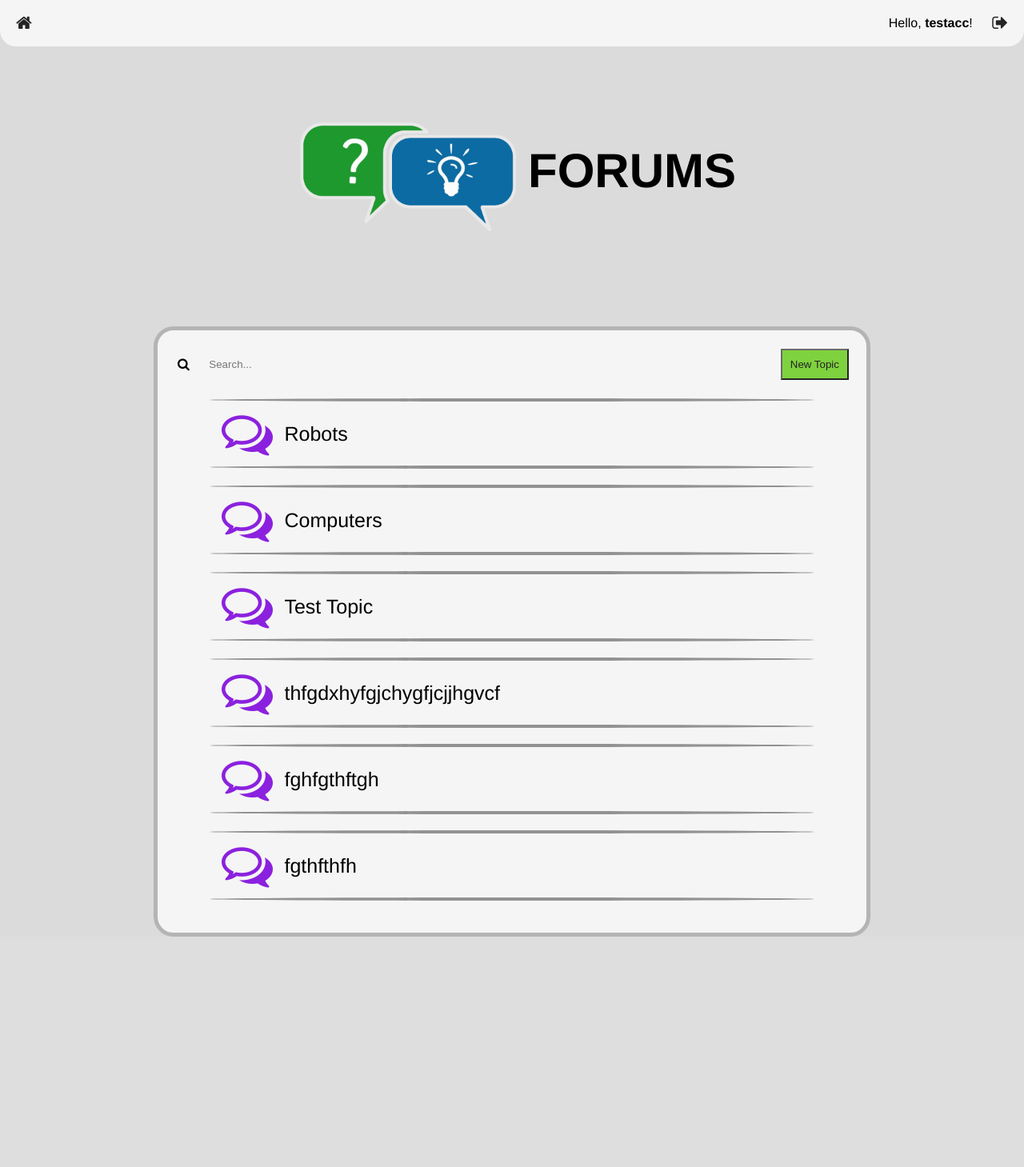
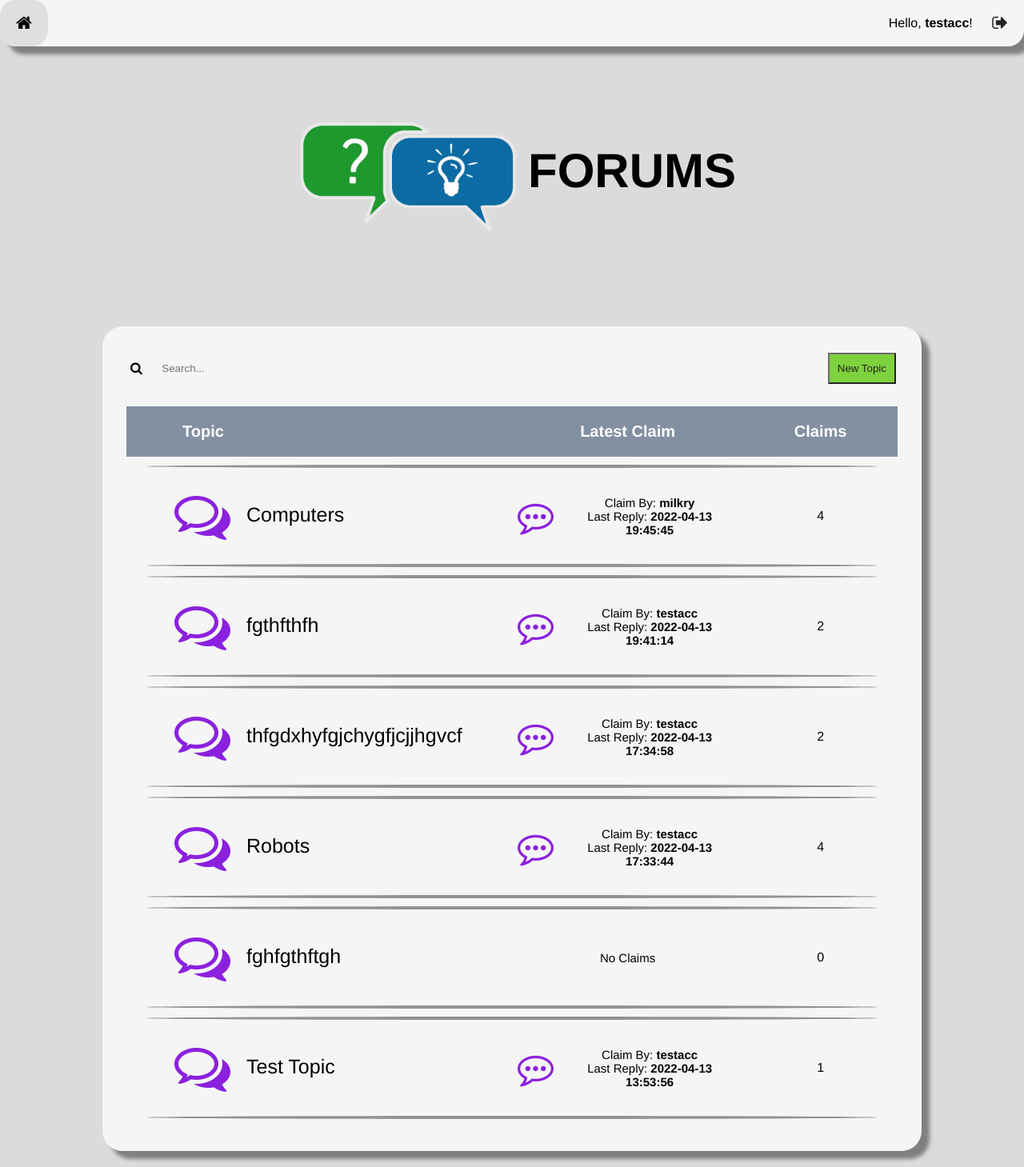
Before and after one commit to Milkry/Forums-Website, a Flask app: page / in a window 1280 px wide. Shown: the whole page at 80% size. Before the commit the page ends 1171 px from the top, so only its background shows below. Run offline with Flask 2, Linux system fonts and the light colour scheme; a user stored in the database is signed in; data comes from the database, SQL or seed files in the repository; both versions use the stored data as it was after the commit.

Commit message:
A ton of small and design improvements

```diff
--- a/server.py
+++ b/server.py
@@ -7,6 +7,8 @@ app.secret_key = b'jGqNj?O}&6n<]&}mG+nS)([Smk6{P>k5>F^d:qJ2&z:qZQf}blH0=bm/my"&(
 
 # Make a json config file to store the database name
 PATH = "./ScriptsDB/forums.db"
+
+# IMPLEMENT LAST VISIT FOR USER [CHANGE_NEEDED]
 
 
 @app.errorhandler(404)
@@ -30,25 +32,20 @@ def register(username, password):
         db = sqlite3.connect(PATH)
         cursor = db.cursor()
         # Determine if the account already exists
-        accoundFound = False
         account = cursor.execute(
             "select userID from user where userName=?", (username,))
         for row in account:
-            accoundFound = True
-        # If it does, then return an error and let the user know. Else create it.
-        if accoundFound:
             return 'USER_EXISTS'
-        else:
-            cursor.execute(
-                "insert into user (userName, passwordHash, isAdmin, creationTime, lastVisit) values (?, ?, 0, julianday('now'), 0)", (username, hashPassword(password),))
-            newAccount = cursor.execute(
-                "select userID from user where userName=?", (username,))
-            for row in newAccount:
-                session["userID"] = row[0]
-                session["Username"] = getUsername(row[0])
-            db.commit()
-            db.close()
-            return 'USER_CREATED'
+        cursor.execute(
+            "insert into user (userName, passwordHash, isAdmin, creationTime, lastVisit) values (?, ?, 0, julianday('now'), 0)", (username, hashPassword(password),))
+        db.commit()
+        newAccount = cursor.execute(
+            "select userID from user where userName=?", (username,))
+        for row in newAccount:
+            session["userID"] = row[0]
+            session["Username"] = username
+        db.close()
+        return 'USER_CREATED'
     return 'MISSING_DATA'
 
 
@@ -97,11 +94,16 @@ def displayClaimsOfTopic(topicId):
     cursor = db.cursor()
     claimList = []
     claims = cursor.execute(
-        "select claimID from claim where topic=?", (topicId,))
+        "select claimID, postingUser, creationTime, updateTime, text from claim where topic=? order by updateTime desc", (topicId,))
     for row in claims:
-        claimId = row[0]
-        claimList.append(claimId)
-    return render_template("Claims.html", loggedIn=True, topicId=topicId, topicName=getTopicName(topicId), claims=claimList)
+        class Claim:
+            Id = row[0]
+            Username = getUsername(row[1])
+            CreatedAt = convertJulianTime(row[2], "FULL")
+            UpdatedAt = convertJulianTime(row[3], "FULL")
+            Text = row[4][:25] + str("...")
+        claimList.append(Claim)
+    return render_template("Claims.html", loggedIn=loggedIn, topicId=topicId, topicName=getTopicName(topicId), claims=claimList)
 
 
 # Submit a topic
@@ -110,7 +112,7 @@ def createTopic(topicName):
     if isUserLoggedIn():
         db = sqlite3.connect(PATH)
         cursor = db.cursor()
-        cursor.execute("insert into topic (topicName, postingUser, creationTime, updateTime) values (?, ?, julianday('now'), 0)",
+        cursor.execute("insert into topic (topicName, postingUser, creationTime, updateTime) values (?, ?, julianday('now'), julianday('now'))",
                        (topicName, getUserIDFromSession(),))
         db.commit()
         db.close()
@@ -184,19 +186,18 @@ def createClaim(topicId, userId):
 
     db = sqlite3.connect(PATH)
     cursor = db.cursor()
-    cursor.execute("insert into claim (topic, postingUser, creationTime, updateTime, text) values (?, ?, julianday('now'), 0, ?)",
-                   (topicId, userId, request.form["claimText"],))
+    text = request.form["claimText"]
+    currentTime = getCurrentJulianTime()
+    cursor.execute("insert into claim (topic, postingUser, creationTime, updateTime, text) values (?, ?, ?, ?, ?)",
+                   (topicId, userId, currentTime, currentTime, text,))
     claim = cursor.execute(
-        "select claimID from claim where text=?", (request.form["claimText"],))  # Instead of searching the database using the claimText, use the creationTime [CHANGE_NEEDED]
+        "select claimID from claim where creationTime=?", (currentTime,))  # Instead of searching the database using the claimText, use the creationTime [CHANGE_NEEDED]
     for row in claim:
         claimId = row[0]
-    if not claimId:
-        # Handle the internal server error better here [CHANGE_NEEDED]
-        db.close()
-        return 'ClaimId was not initialized.'
+    cursor.execute(
+        "update topic set updateTime=julianday('now') where topicID=?", (topicId,))
     db.commit()
     db.close()
-    updateTimeTopic(topicId)
     return redirect("/" + str(topicId) + "/" + str(claimId))
 
 
@@ -257,11 +258,13 @@ def newReplyToReply(topicId, claimId, parentId):
     db.commit()
     Id = cursor.execute(
         "select replyTextID from replyText where creationTime=?", (creationTime,))
-    replyId = 0
     for row in Id:
         replyId = row[0]
     cursor.execute("insert into replyToReply (reply, parent, replyToReplyRelType) values (?, ?, ?)",
                    (replyId, parentId, replyType,))
+    db.commit()
+    cursor.execute(
+        "update claim set updateTime=julianday('now') where claimID=?", (claimId,))
     db.commit()
     db.close()
     return redirect("/" + str(topicId) + "/" + str(claimId))
@@ -342,14 +345,54 @@ def getUserTotalPosts(id):
     return -1
 
 
-# Returns a json string with all the topics in the database
+# Returns the total amount of claims a topic has
+def getTotalClaimsInTopic(topicId):
+    db = sqlite3.connect(PATH)
+    cursor = db.cursor()
+    claim = cursor.execute(
+        "select count(*) from claim where topic=?", (topicId,))
+    for row in claim:
+        return row[0]
+
+
+# Returns the newest/latest claim created in a topic
+def getLatestClaimInTopic(topicId):
+    db = sqlite3.connect(PATH)
+    cursor = db.cursor()
+    latestClaim = cursor.execute(
+        "select claimID, postingUser, updateTime from claim where topic=? order by updateTime desc limit 1", (topicId,))
+
+    class LatestClaim:
+        HasClaim = False
+    for row in latestClaim:
+        class LatestClaim:
+            HasClaim = True
+            Id = row[0]
+            Username = getUsername(row[1])
+            UpdatedAt = convertJulianTime(row[2], "FULL")
+    return LatestClaim
+
+
+# Returns all the topics available
 def getAllTopics():
     db = sqlite3.connect(PATH)
     cursor = db.cursor()
-    topics = cursor.execute("select topicName from topic")
+    topics = cursor.execute(
+        "select topicID, topicName, postingUser from topic order by updateTime desc")
     topicList = []
     for row in topics:
-        topicList.append(row[0])
+        topicId = row[0]
+        topicName = row[1]
+        poster = row[2]
+
+        class Topic:
+            Id = topicId
+            Name = topicName
+            Creator = getUsername(poster)
+            Claims = getTotalClaimsInTopic(Id)
+            Claim = getLatestClaimInTopic(Id)
+        topicList.append(Topic)
+
     db.close()
     return topicList
 
@@ -429,7 +472,7 @@ def getAllReplies(claimId):
     replyList = []  # This list will contain all the replies
 
     allClaimReplies = cursor.execute(
-        "select reply from replyToClaim where claim=?", (claimId,))  # Grab the reply type as well and showcase it [CHANGE_NEEDED]
+        "select reply from replyToClaim where claim=?", (claimId,))
     temp = []
     for row in allClaimReplies:
         temp.append(row[0])
@@ -447,6 +490,7 @@ def getAllReplies(claimId):
             isReplyToReply = False
             Id = cId
             Text = text
+            ReplyType = getReplyType(Id, "CLAIM")
             Username = getUsername(userId)
             JoinDate = getUserJoinDate(userId)
             ReplyPostDate = convertJulianTime(createdAt, "DATE")
@@ -475,6 +519,7 @@ def getAllReplies(claimId):
             isReplyToReply = True
             Id = rId
             Text = text
+            ReplyType = getReplyType(Id, "REPLY")
             ReplyingToId = parent.Id
             ReplyingToUsername = getUsername(parent.UserId)
             ReplyingToText = parent.Text
@@ -486,6 +531,34 @@ def getAllReplies(claimId):
         replyList.append(ReplyReply)
 
     return replyList
+
+
+# Returns the reply type text (Clarification/Counterargument/Evidence/Support/etc.)
+def getReplyType(replyId, typeOfReply):
+    if str(typeOfReply).upper() == "CLAIM":
+        db = sqlite3.connect(PATH)
+        cursor = db.cursor()
+        type = cursor.execute(
+            "select replyToClaimRelType from replyToClaim where reply=?", (replyId,))
+        for row in type:
+            typeId = row[0]
+        claimType = cursor.execute(
+            "select claimReplyType from replyToClaimType where claimReplyTypeID=?", (typeId,))
+        for row in claimType:
+            return row[0]
+    elif str(typeOfReply).upper() == "REPLY":
+        db = sqlite3.connect(PATH)
+        cursor = db.cursor()
+        type = cursor.execute(
+            "select replyToReplyRelType from replyToReply where reply=?", (replyId,))
+        for row in type:
+            typeId = row[0]
+        replyType = cursor.execute(
+            "select replyReplyType from replyToReplyType where replyReplyTypeID=?", (typeId,))
+        for row in replyType:
+            return row[0]
+    else:
+        return "INVALID TYPE"
 
 
 # Returns true if the topicId given exists in the database and false if not
@@ -511,16 +584,6 @@ def getTopicName(id):
         return row[0]
     db.close()
     return "NULL"
-
-
-# Updates the "updateTime" column of a specific topic
-def updateTimeTopic(topicId):
-    db = sqlite3.connect(PATH)
-    cursor = db.cursor()
-    cursor.execute(
-        "update topic set updateTime=julianday('now') where topicID=?", (topicId,))
-    db.commit()
-    db.close()
 
 
 # Returns the date and time of when a claim was last updated
--- a/static/CSS/global.css
+++ b/static/CSS/global.css
@@ -5,14 +5,19 @@
  :root {
      --primary: #8B21DE;
      --secondary: #6acc1f;
+     --third: #8290a2;
      --background: rgb(219, 219, 219);
      --background2: whitesmoke;
      --text: black;
+     --text2: white;
      --icon: black;
+     --icon2: white;
      --form: whitesmoke;
-     --highlight: rgb(180, 180, 180);
+     --highlight: rgb(223, 223, 223);
      --border: rgb(180, 180, 180);
      --link: dodgerblue;
+     --containerShadow: gray;
+     --admin:rgb(202, 0, 0);
  }
 
 /* ###################### CSS IDS ###################### */
@@ -63,8 +68,7 @@ a {
 hr {
     border: 2px solid #929292;
     border-radius: 50%;
-    margin-left: 25px;
-    margin-right: 25px;
+    margin: 10px 25px 10px 25px;
 }
 
 input[type=text],
@@ -105,12 +109,13 @@ input[type=password]:focus {
 
 .forumsContainer {
     background-color: var(--background2);
-    border: 5px solid var(--border);
     border-radius: 25px;
-    padding: 20px;
+    box-shadow: 10px 10px 5px var(--containerShadow);
+    padding: 30px;
     margin-top: 40px;
-    margin-left: 15%;
-    margin-right: 15%;
+    margin-left: 10%;
+    margin-right: 10%;
+    margin-bottom: 20px;
 }
 
 .searchField {
@@ -151,8 +156,21 @@ input[type=password]:focus {
     opacity: 1;
 }
 
+.accountContainer {
+    background-color: var(--form);
+    border: 5px solid black;
+    box-shadow: 0 0 10px 10px rgb(29, 29, 29);
+    border-radius: 20px;
+    margin: 20px;
+    height: 100%;
+    padding: 30px;
+    width: 25%;
+    float: right;
+}
+
 .blackbarContainer {
     background-color: var(--background2);
+    box-shadow: 10px 10px 5px var(--containerShadow);
     text-align: right;
     display: block;
     border-bottom-left-radius: 20px;
@@ -171,7 +189,7 @@ input[type=password]:focus {
 
 .blackbarButtons:active,
 .blackbarButtons:hover {
-    background-color: rgba(190, 190, 190, 0.25);
+    background-color: var(--highlight);
     border-radius: 20px;
     opacity: 1;
 }
@@ -197,6 +215,7 @@ input[type=password]:focus {
 .btn:active,
 .btn:hover {
     opacity: 1;
+    box-shadow: 0 0 5px 1px gray;
 }
 
 .formBtn {
@@ -211,6 +230,7 @@ input[type=password]:focus {
 .formBtn:active,
 .formBtn:hover {
     opacity: 1;
+    box-shadow: 0 0 5px 1px black;
 }
 
 .formBtnCancel {
@@ -227,9 +247,34 @@ input[type=password]:focus {
     opacity: 1;
 }
 
+.topicContainerTitle {
+    background-color: var(--third);
+    padding-top: 20px;
+    padding-bottom: 20px;
+    margin-top: 25px;
+    margin-bottom: 5px;
+    font-size: 20px;
+}
+
 .flex-container-space-between {
     display: flex;
     justify-content: space-between;
     align-items: center;
 }
+
+.grid-container-topics {
+    display: grid;
+    grid-template-columns: 50% 30% 20%;
+}
+
+.grid-content-center {
+    display: grid;
+    justify-items: center;
+    align-items: center;
+}
+
+.grid-content-middle {
+    display: grid;
+    align-items: center;
+}
 /* ##################################################### */
--- a/templates/homepage.html
+++ b/templates/homepage.html
@@ -81,7 +81,7 @@
                 </div>
                 <div id="inputFields">
                     <input type="text" placeholder="Username" name="registerUsername" id="registerUsername"
-                        minlength="3" maxlength="25" required>
+                        minlength="3" maxlength="20" required>
                     <input type="password" onchange="validation()" placeholder="Password" name="registerPassword"
                         id="registerPassword" minlength="4" required>
                     <input type="password" onchange="validation()" placeholder="Confirm Password" name="confirmPassword"
@@ -140,7 +140,6 @@
     </div>
 
     <!-- Topics Section -->
-    <!-- SORT THEM BASED ON RECENTLY UPDATED TOPICS [CHANGE_NEEDED] -->
     <div class="forumsContainer">
         <div class="flex-container-space-between">
             <div>
@@ -151,11 +150,41 @@
             <button class="btn" onclick="overlayOn('overlayTopic')">New Topic</button>
             {% endif %}
         </div>
+        <div class="topicContainerTitle grid-container-topics">
+            <span style="color: white; margin-left: 70px;"><b>Topic</b></span>
+            <span style="color: white;" class="grid-content-center"><b>Latest Claim</b></span>
+            <span style="color: white;" class="grid-content-center"><b>Claims</b></span>
+        </div>
         {% for topic in topics %}
-        <div onclick="location.href='/{{ loop.index }}'" class="topicContainer">
+        <div>
             <hr>
-            <i class="fa fa-comments-o fa-4x topicIcon" aria-hidden="true"></i>
-            <span class="topic">{{ topic }}</span>
+            <div class="grid-container-topics">
+                <div onclick="location.href='/{{ topic.Id }}'" style="margin-left: 20px;"
+                    class="topicContainer grid-content-middle">
+                    <span class="topic"><i class="fa fa-comments-o fa-4x topicIcon" aria-hidden="true"></i>{{ topic.Name
+                        }}</span>
+                </div>
+                <div style="font-size: 15px;" class="topic grid-content-center">
+                    {% if topic.Claim.HasClaim == True %}
+                    <div onclick="location.href='/{{ topic.Id }}/{{ topic.Claim.Id }}'"
+                        style="display: grid; grid-template-columns: 20% 80%; justify-items: center; align-items: center; text-align: center;"
+                        class="topicContainer">
+                        <i style="margin-right: 10px; color: var(--primary);" class="fa fa-commenting-o fa-3x"
+                            aria-hidden="true"></i>
+                        <div>
+                            <span>Claim By: <b>{{ topic.Claim.Username }}</b></span>
+                            <br>
+                            <span>Last Reply: <b>{{ topic.Claim.UpdatedAt }}</b></span>
+                        </div>
+                    </div>
+                    {% else %}
+                    <span>No Claims</span>
+                    {% endif %}
+                </div>
+                <div class="grid-content-center">
+                    <span>{{ topic.Claims }}</span>
+                </div>
+            </div>
             <hr>
         </div>
         {% endfor %}
@@ -191,12 +220,15 @@
 
     .topicContainer {
         cursor: pointer;
-        margin: 20px;
+        padding-top: 10px;
+        padding-bottom: 10px;
+        margin: 5px 0 5px 0;
     }
 
     .topicContainer:active,
     .topicContainer:hover {
         background-color: var(--highlight);
+        box-shadow: 0 0 10px 10px var(--highlight);
         border-radius: 30px;
     }
 
@@ -204,12 +236,12 @@
         color: var(--primary);
         vertical-align: middle;
         margin-left: 40px;
+        margin-right: 20px;
+        font-size: 70px;
     }
 
     .topic {
         color: var(--text);
-        padding: 10px;
-        margin-right: 10px;
         font-size: 25px;
         vertical-align: middle;
     }
@@ -224,17 +256,6 @@
         text-align: center;
         font-size: 60px;
     }
-
-    .accountContainer {
-        background-color: var(--form);
-        border: 5px solid black;
-        border-radius: 20px;
-        float: right;
-        margin: 20px;
-        height: 100%;
-        padding: 30px;
-        width: 25%;
-    }
 </style>
 
 </html>
```
Also changed, not shown: templates/Claim.html (+47 -12 lines), templates/Claims.html (+24 -6 lines), ScriptsDB/forums.db.
